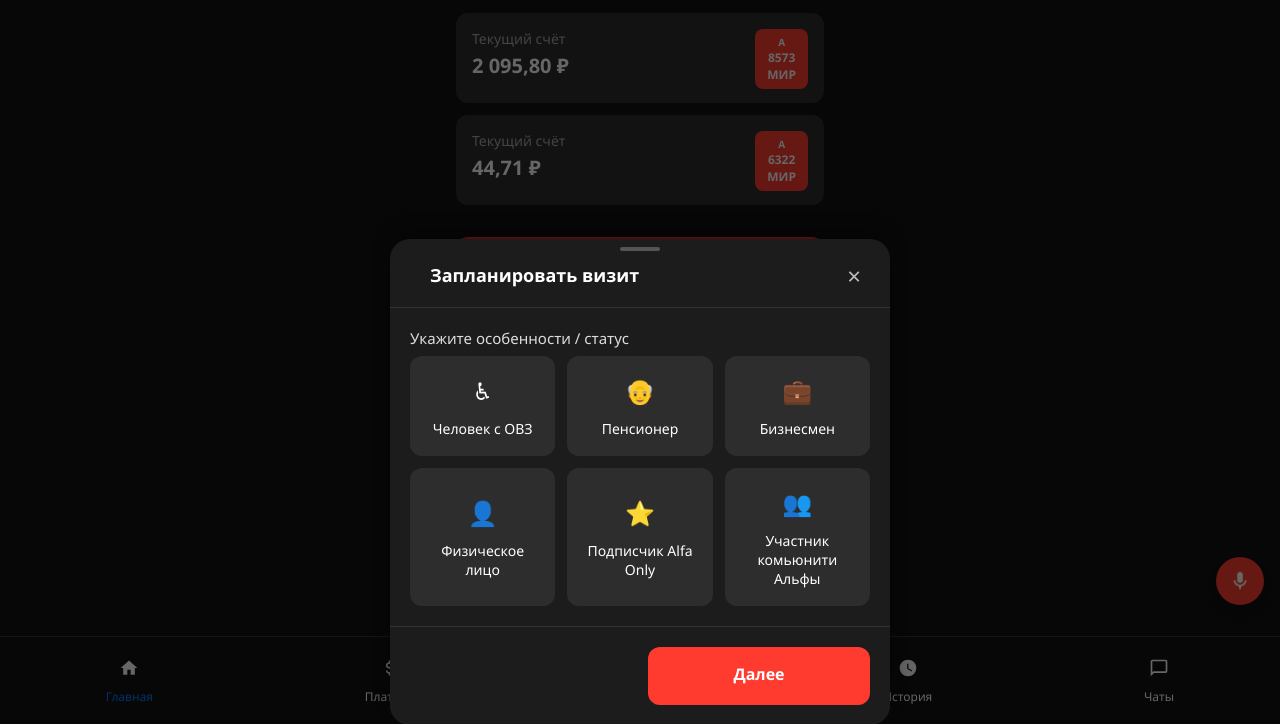
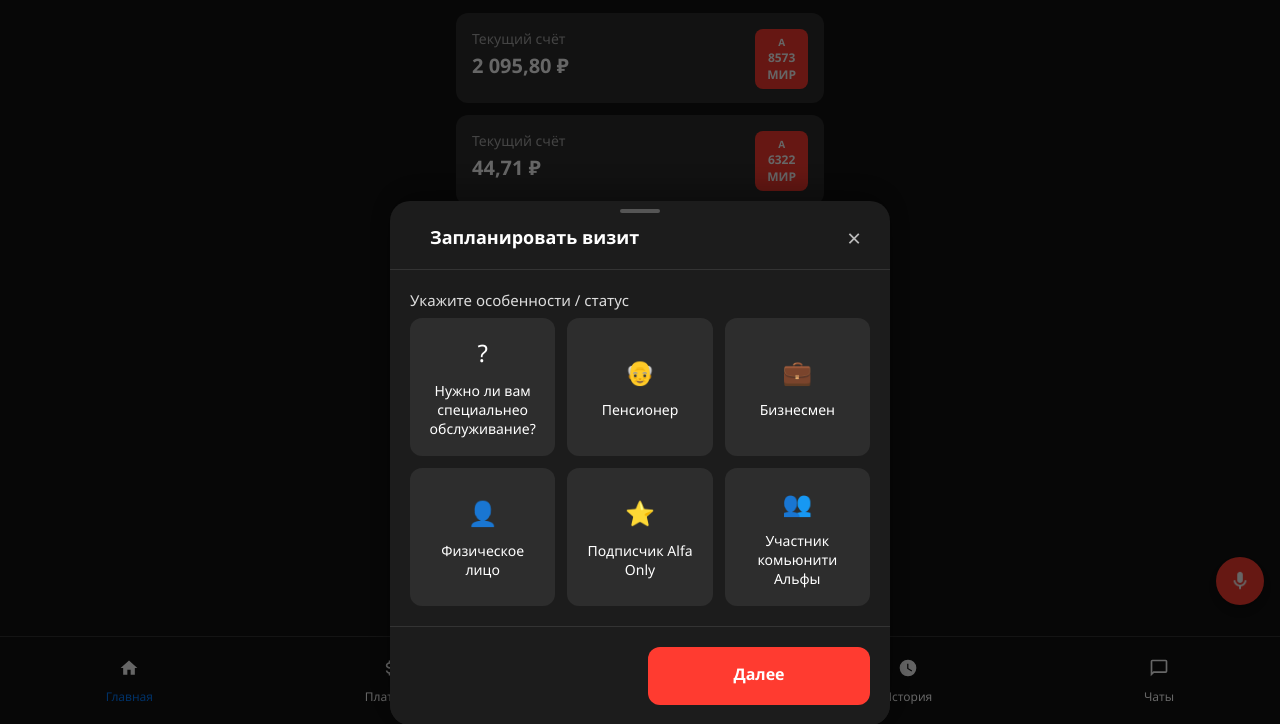
Before and after one commit to X200L/alfaAPP, a plain HTML site: page index.html in a window 1280 px wide. Both pictures are taken after a click on the element "Прийти в банк". Shown: the part 75-799 px from the top of the page. Drawn offline with Linux system fonts and the light colour scheme.

Commit message:
Update index.html

```diff
--- a/index.html
+++ b/index.html
@@ -810,8 +810,8 @@
             <label>Укажите особенности / статус</label>
             <div class="row" id="statusChips">
               <div class="chip" data-value="ovz">
-                <div class="chip-icon">♿</div>
-                <div>Человек с ОВЗ</div>
+                <div class="chip-icon">?</div>
+                <div>Нужно ли вам специальнео обслуживание?</div>
               </div>
               <div class="chip" data-value="pensioner">
                 <div class="chip-icon">👴</div>
@@ -836,7 +836,7 @@
             </div>
           </div>
           <div class="field" id="ovzDetailsField" style="display:none;">
-            <label>ОВЗ — уточните особенности</label>
+            <label>Уточните какое</label>
             <textarea class="textarea" id="ovzDetails" placeholder="Например: нужна пандусная доступность, тише обстановка и т.д."></textarea>
           </div>
           <div class="error" id="step1Error" style="display:none;"></div>
```
